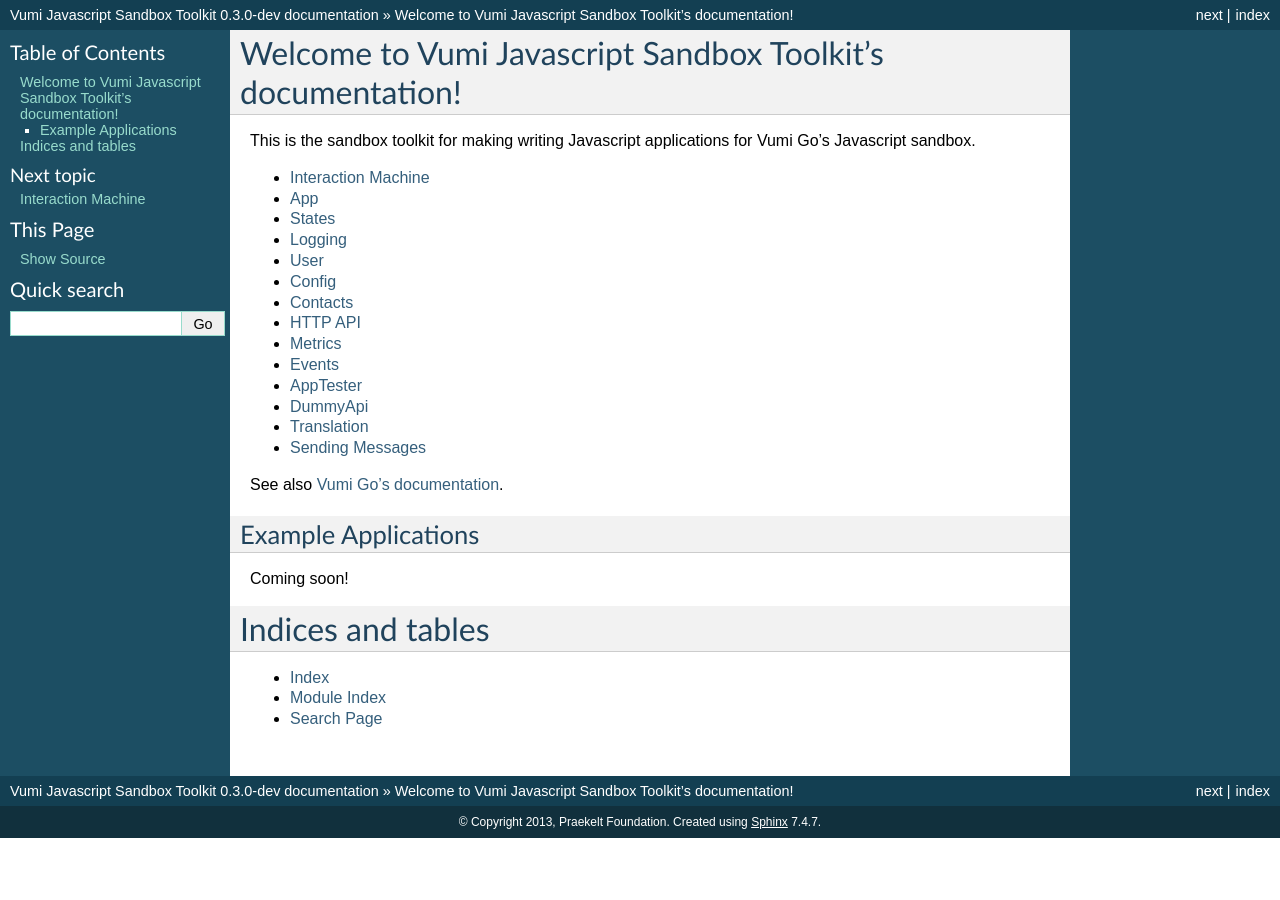
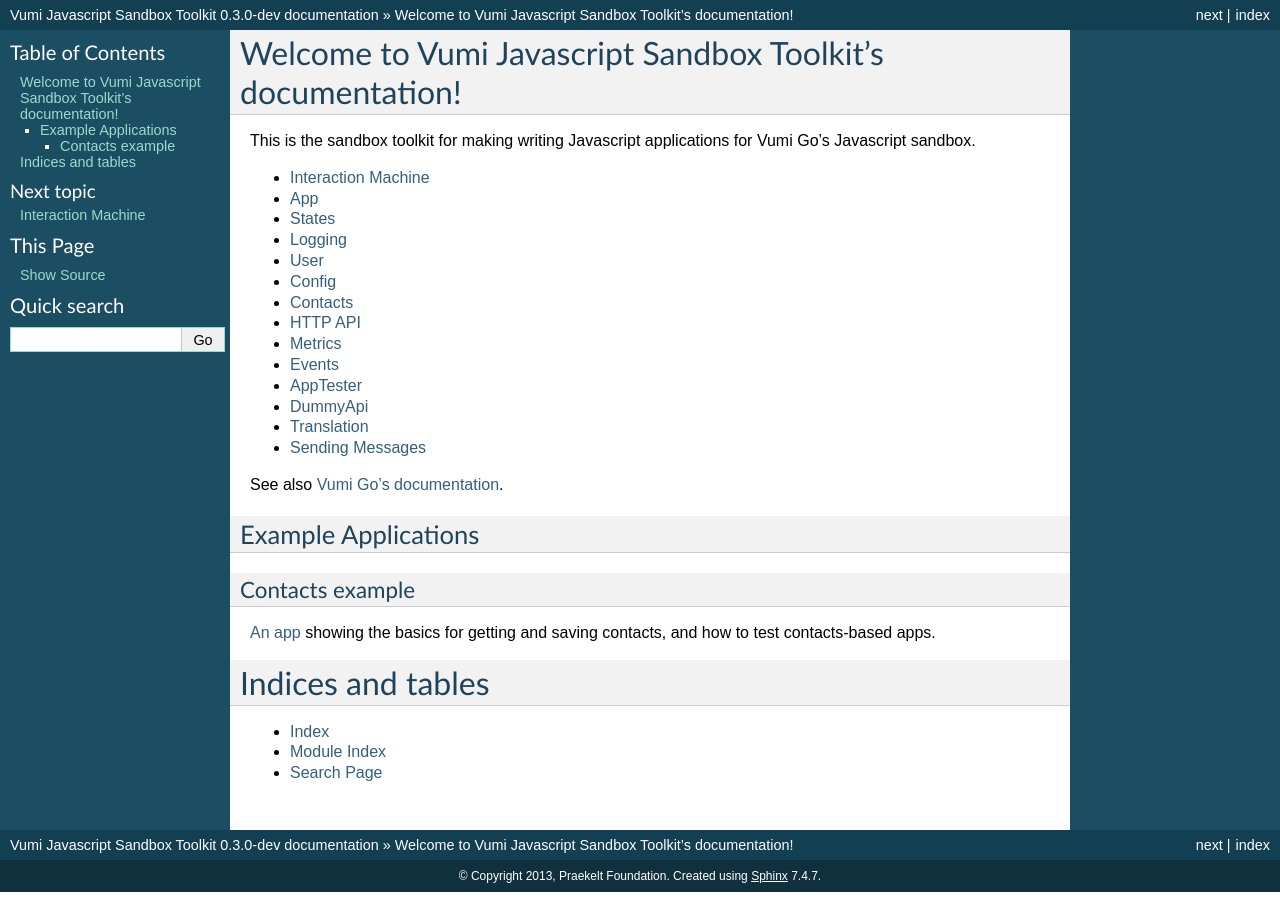
Before and after one commit to praekeltfoundation/vumi-jssandbox-toolkit, a Sphinx documentation site: the page built from docs/index.rst, in a window 1280 px wide. Built offline with Sphinx 7.4.7, drawn with Linux system fonts in a browser that asks for light colours.

Commit message:
Add the contacts example to the docs

```diff
--- a/docs/index.rst
+++ b/docs/index.rst
@@ -33,7 +33,13 @@
 Example Applications
 --------------------
 
-Coming soon!
+Contacts example
+~~~~~~~~~~~~~~~~
+
+`An app`_ showing the basics for getting and saving contacts, and how to test
+contacts-based apps.
+
+.. _An app: https://github.com/praekelt/vumi-jssandbox-toolkit/tree/release/0.2.x/examples/contacts
 
 
 Indices and tables
```
